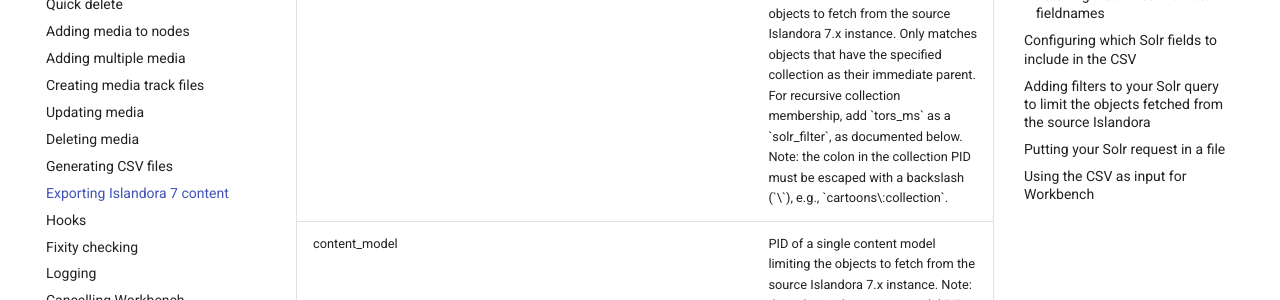
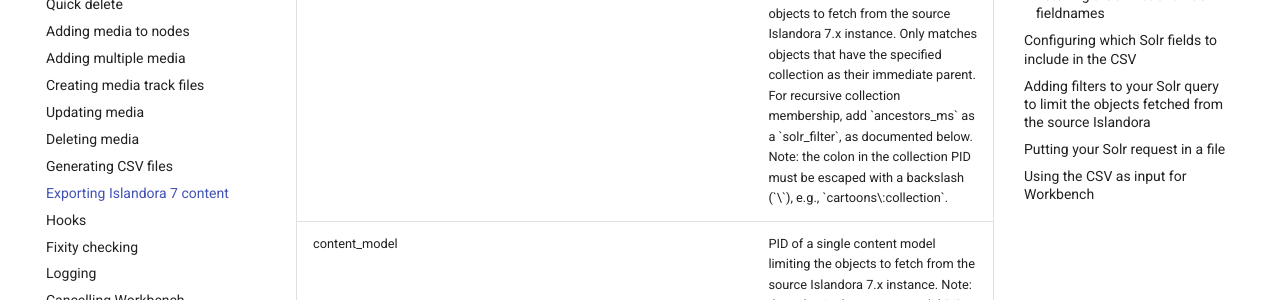
Before and after one commit to mjordan/islandora_workbench_docs, an MkDocs documentation site: the page built from docs/exporting_islandora_7_content.md, in a window 1280 px wide and 900 px high, scrolled down 1520 px. Shown: the part 275-575 px from the top of the window. Built offline with MkDocs 1.6.1 and Material for MkDocs 9.7.7, drawn with Linux system fonts in a browser that asks for light colours; comment, search, counter and statistics services are not loaded; some of the changed text lies outside the part shown.

Commit message:
Fixed typo in exporting_islandora_7_content.md.

```diff
--- a/docs/exporting_islandora_7_content.md
+++ b/docs/exporting_islandora_7_content.md
@@ -98,7 +98,7 @@
     <tr>
         <td>collection</td>
         <td></td>
-        <td>PID of a single collection limiting the objects to fetch from the source Islandora 7.x instance. Only matches objects that have the specified collection as their immediate parent. For recursive collection membership, add `tors_ms` as a `solr_filter`, as documented below. Note: the colon in the collection PID must be escaped with a backslash (`\`), e.g., `cartoons\:collection`.</td>
+        <td>PID of a single collection limiting the objects to fetch from the source Islandora 7.x instance. Only matches objects that have the specified collection as their immediate parent. For recursive collection membership, add `ancestors_ms` as a `solr_filter`, as documented below. Note: the colon in the collection PID must be escaped with a backslash (`\`), e.g., `cartoons\:collection`.</td>
     </tr>
     <tr>
         <td>content_model</td>
```
